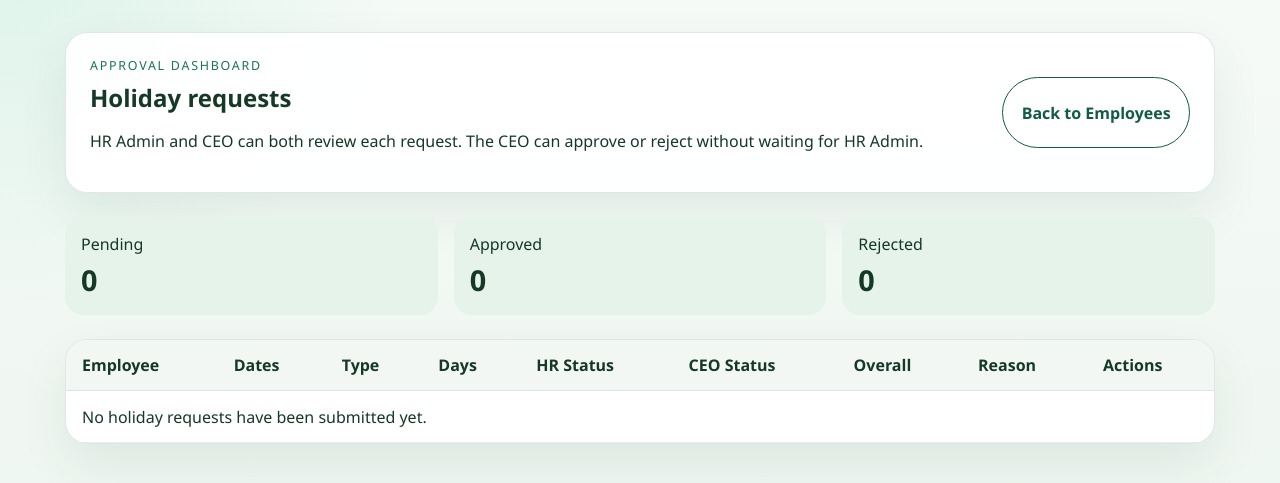
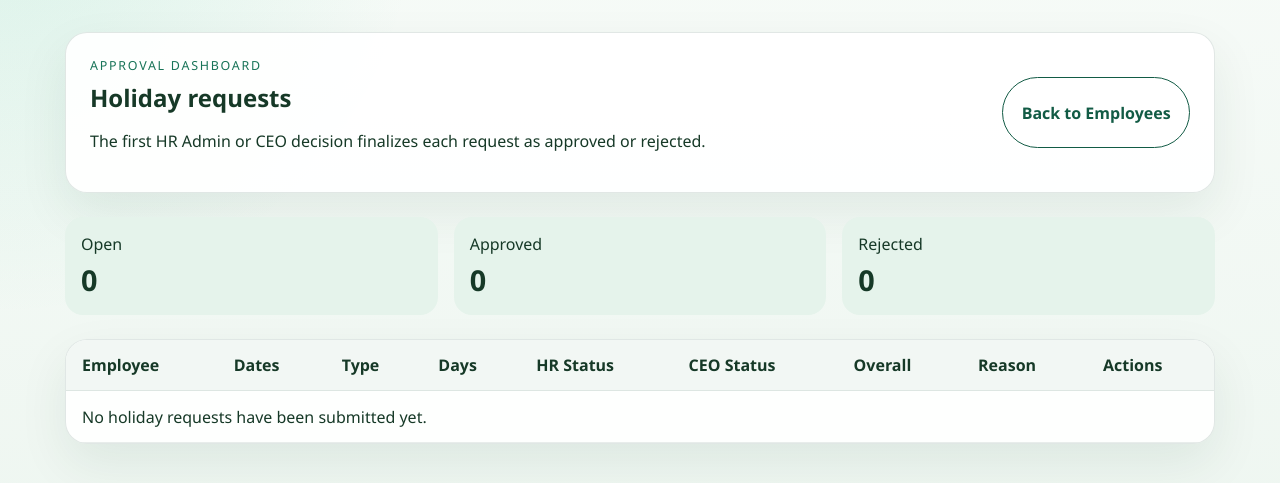
Before and after one commit to ytech-solutions-projet/CRUD_HR_app, a Django app: page /employees/leave-requests/ in a window 1280 px wide. Shown: the part 106-589 px from the top of the page. Run offline with Django 5.2, Linux system fonts and the light colour scheme; the visitor is signed in with stand-in values (Sample User, id 1); data that the repository does not hold is empty.

Commit message:
Remove pending leave request status

```diff
--- a/backend/accounts/tests.py
+++ b/backend/accounts/tests.py
@@ -86,11 +86,11 @@ class EmployeeSelfServiceTests(TestCase):
 
         self.assertRedirects(response, reverse("employee-self-service"))
         request = HolidayRequest.objects.get(employee=self.employee)
-        self.assertEqual(request.hr_status, HolidayRequest.ReviewStatus.PENDING)
-        self.assertEqual(request.ceo_status, HolidayRequest.ReviewStatus.PENDING)
+        self.assertIsNone(request.hr_status)
+        self.assertIsNone(request.ceo_status)
         self.assertContains(
             response,
-            "HR Admin and CEO can both review it, and the CEO can act without waiting for HR Admin.",
+            "It stays open until the first HR Admin or CEO decision marks it approved or rejected.",
         )
         self.assertContains(response, "April 6, 2026 to April 8, 2026")
 
--- a/backend/accounts/views.py
+++ b/backend/accounts/views.py
@@ -304,10 +304,10 @@ class EmployeeSelfServiceView(LoginRequiredMixin, DetailView):
         context["sanctions"] = self.object.sanctions.select_related("issued_by")[:5]
         context["worked_hour_logs"] = self.object.worked_hour_logs.select_related("recorded_by")[:10]
         context["total_surplus_hours"] = self.object.get_total_surplus_hours()
-        context["pending_holiday_requests_count"] = sum(
+        context["open_holiday_requests_count"] = sum(
             1
             for holiday_request in self.object.holiday_requests.all()
-            if holiday_request.overall_status == HolidayRequest.ReviewStatus.PENDING
+            if holiday_request.is_open
         )
         return context
 
@@ -354,7 +354,7 @@ class EmployeeHolidayRequestCreateView(LoginRequiredMixin, CreateView):
         )
         messages.success(
             self.request,
-            "Holiday request submitted. HR Admin and CEO can both review it, and the CEO can act without waiting for HR Admin.",
+            "Holiday request submitted. It stays open until the first HR Admin or CEO decision marks it approved or rejected.",
         )
         return HttpResponseRedirect(reverse("employee-self-service"))
 
--- a/backend/employees/access.py
+++ b/backend/employees/access.py
@@ -1,7 +1,7 @@
 PRIVILEGE_GROUP_DETAILS = {
     "HR User": "Can view, add, and edit employee records and sign-in accounts.",
-    "HR Admin": "Full HR access, including suspending employees, approving holiday requests, and assigning privileges.",
-    "CEO": "Executive access to review employee activity and co-approve holiday requests.",
+    "HR Admin": "Full HR access, including suspending employees, reviewing holiday requests, and assigning privileges.",
+    "CEO": "Executive access to review employee activity and decide holiday requests.",
     "IT Admin": "Can support account setup, assign account privileges, permanently delete sign-in accounts, and edit employee records without suspend access.",
 }
 PRIVILEGE_GROUP_ORDER = tuple(PRIVILEGE_GROUP_DETAILS)
--- a/backend/employees/forms.py
+++ b/backend/employees/forms.py
@@ -136,7 +136,7 @@ class HolidayRequestForm(forms.ModelForm):
         if overlapping_requests.exists():
             self.add_error(
                 None,
-                "This leave period overlaps with another request that is still pending or approved.",
+                "This leave period overlaps with another leave request that is still open or already approved.",
             )
         return cleaned_data
 
--- a/backend/employees/management/commands/seed_demo.py
+++ b/backend/employees/management/commands/seed_demo.py
@@ -160,7 +160,9 @@ class Command(BaseCommand):
                 "emergency_contact": "+212600000000",
                 "hr_status": HolidayRequest.ReviewStatus.APPROVED,
                 "hr_reviewed_by": admin_user,
-                "ceo_status": HolidayRequest.ReviewStatus.PENDING,
+                "ceo_status": None,
+                "ceo_reviewed_by": None,
+                "ceo_reviewed_at": None,
             },
         )
 
--- a/backend/employees/views.py
+++ b/backend/employees/views.py
@@ -103,9 +103,9 @@ class EmployeeListView(GroupRequiredMixin, ListView):
         context["can_manage_employees"] = user_can_manage_employees(self.request.user)
         context["can_suspend"] = user_has_group(self.request.user, SUSPEND_GROUPS)
         context["can_review_holiday_requests"] = user_can_review_holiday_requests(self.request.user)
-        context["pending_holiday_requests"] = HolidayRequest.objects.filter(
-            Q(hr_status=HolidayRequest.ReviewStatus.PENDING)
-            | Q(ceo_status=HolidayRequest.ReviewStatus.PENDING)
+        context["open_holiday_requests"] = HolidayRequest.objects.filter(
+            hr_status__isnull=True,
+            ceo_status__isnull=True,
         ).count()
         return context
 
@@ -233,16 +233,16 @@ class HolidayRequestQueueView(GroupRequiredMixin, ListView):
         context = super().get_context_data(**kwargs)
         all_requests = HolidayRequest.objects.all()
         context["request_counts"] = {
-            "pending": all_requests.filter(
-                Q(hr_status=HolidayRequest.ReviewStatus.PENDING)
-                | Q(ceo_status=HolidayRequest.ReviewStatus.PENDING)
-            ).exclude(
+            "open": all_requests.filter(
+                hr_status__isnull=True,
+                ceo_status__isnull=True,
+            ).count(),
+            "approved": all_requests.exclude(
                 Q(hr_status=HolidayRequest.ReviewStatus.REJECTED)
                 | Q(ceo_status=HolidayRequest.ReviewStatus.REJECTED)
-            ).count(),
-            "approved": all_requests.filter(
-                hr_status=HolidayRequest.ReviewStatus.APPROVED,
-                ceo_status=HolidayRequest.ReviewStatus.APPROVED,
+            ).filter(
+                Q(hr_status=HolidayRequest.ReviewStatus.APPROVED)
+                | Q(ceo_status=HolidayRequest.ReviewStatus.APPROVED)
             ).count(),
             "rejected": all_requests.filter(
                 Q(hr_status=HolidayRequest.ReviewStatus.REJECTED)
@@ -284,11 +284,14 @@ class HolidayRequestReviewView(GroupRequiredMixin, View):
         else:
             raise PermissionDenied("Unsupported review role.")
 
-        if holiday_request.overall_status == HolidayRequest.ReviewStatus.REJECTED and current_status == HolidayRequest.ReviewStatus.PENDING:
-            messages.info(request, "This holiday request has already been rejected.")
+        if not holiday_request.is_open:
+            if holiday_request.overall_status == HolidayRequest.ReviewStatus.REJECTED:
+                messages.info(request, "This holiday request has already been rejected.")
+            else:
+                messages.info(request, "This holiday request has already been approved.")
             return redirect(request.POST.get("next") or reverse("employee-leave-queue"))
 
-        if current_status != HolidayRequest.ReviewStatus.PENDING:
+        if current_status is not None:
             messages.info(request, "This approval step has already been completed.")
             return redirect(request.POST.get("next") or reverse("employee-leave-queue"))
 
@@ -310,10 +313,8 @@ class HolidayRequestReviewView(GroupRequiredMixin, View):
 
         if decision == HolidayRequest.ReviewStatus.REJECTED:
             messages.success(request, "Holiday request rejected.")
-        elif holiday_request.overall_status == HolidayRequest.ReviewStatus.APPROVED:
-            messages.success(request, "Holiday request fully approved by HR Admin and CEO.")
         else:
-            messages.success(request, "Approval saved. The request is still waiting for the second approval.")
+            messages.success(request, "Holiday request approved.")
         return redirect(request.POST.get("next") or reverse("employee-leave-queue"))
 
 
--- a/backend/static/css/app.css
+++ b/backend/static/css/app.css
@@ -232,7 +232,7 @@ button,
     color: #835a00;
 }
 
-.status-badge.pending {
+.status-badge.open {
     background: #fff1c8;
     color: #835a00;
 }
--- a/backend/templates/accounts/holiday_request_form.html
+++ b/backend/templates/accounts/holiday_request_form.html
@@ -10,11 +10,11 @@
         <p class="subtitle">
             Allowed this year: {{ leave_balance.allowed_days }} days.
             Approved: {{ leave_balance.approved_days }}.
-            Pending: {{ leave_balance.pending_days }}.
+            Requested: {{ leave_balance.requested_days }}.
             Remaining: {{ leave_balance.remaining_days }}.
             Owed: {{ leave_balance.owed_days }}.
         </p>
-        <p class="subtitle">HR Admin and CEO can both review your request. The CEO can approve or reject it without waiting for HR Admin.</p>
+        <p class="subtitle">A leave request stays open until the first HR Admin or CEO decision marks it approved or rejected.</p>
     </div>
 
     <form method="post" class="stacked-form">
--- a/backend/templates/employees/employee_list.html
+++ b/backend/templates/employees/employee_list.html
@@ -11,7 +11,7 @@
     </div>
     <div class="button-row">
         {% if can_review_holiday_requests %}
-        <a href="{% url 'employee-leave-queue' %}" class="secondary-link">Leave Queue ({{ pending_holiday_requests }})</a>
+        <a href="{% url 'employee-leave-queue' %}" class="secondary-link">Leave Queue ({{ open_holiday_requests }})</a>
         {% endif %}
         {% if can_manage_employees %}
         <a href="{% url 'employee-create' %}" class="button-link">Add Employee</a>
--- a/backend/templates/employees/holiday_request_queue.html
+++ b/backend/templates/employees/holiday_request_queue.html
@@ -7,7 +7,7 @@
     <div>
         <p class="eyebrow">Approval Dashboard</p>
         <h2>Holiday requests</h2>
-        <p>HR Admin and CEO can both review each request. The CEO can approve or reject without waiting for HR Admin.</p>
+        <p>The first HR Admin or CEO decision finalizes each request as approved or rejected.</p>
     </div>
     <div class="button-row">
         <a href="{% url 'employee-list' %}" class="secondary-link">Back to Employees</a>
@@ -16,8 +16,8 @@
 
 <section class="stats-grid">
     <article>
-        <span>Pending</span>
-        <strong>{{ request_counts.pending }}</strong>
+        <span>Open</span>
+        <strong>{{ request_counts.open }}</strong>
     </article>
     <article>
         <span>Approved</span>
@@ -54,12 +54,30 @@
                 <td>{{ request.start_date }} to {{ request.end_date }}</td>
                 <td>{{ request.get_leave_type_display }}</td>
                 <td>{{ request.total_days }}</td>
-                <td><span class="status-badge {{ request.hr_status|lower }}">{{ request.hr_status|lower|capfirst }}</span></td>
-                <td><span class="status-badge {{ request.ceo_status|lower }}">{{ request.ceo_status|lower|capfirst }}</span></td>
-                <td><span class="status-badge {{ request.overall_status|lower }}">{{ request.overall_status|lower|capfirst }}</span></td>
+                <td>
+                    {% if request.hr_status %}
+                    <span class="status-badge {{ request.hr_status|lower }}">{{ request.hr_status_label }}</span>
+                    {% else %}
+                    <span class="muted-label">{{ request.hr_status_label }}</span>
+                    {% endif %}
+                </td>
+                <td>
+                    {% if request.ceo_status %}
+                    <span class="status-badge {{ request.ceo_status|lower }}">{{ request.ceo_status_label }}</span>
+                    {% else %}
+                    <span class="muted-label">{{ request.ceo_status_label }}</span>
+                    {% endif %}
+                </td>
+                <td>
+                    {% if request.overall_status %}
+                    <span class="status-badge {{ request.overall_status|lower }}">{{ request.overall_status_label }}</span>
+                    {% else %}
+                    <span class="muted-label">{{ request.overall_status_label }}</span>
+                    {% endif %}
+                </td>
                 <td>{{ request.reason }}</td>
                 <td class="actions">
-                    {% if can_review_as_hr and request.hr_status == "PENDING" and request.overall_status == "PENDING" %}
+                    {% if can_review_as_hr and request.is_open %}
                     <form method="post" action="{% url 'holiday-request-review' request.pk 'hr' %}" class="inline-form">
                         {% csrf_token %}
                         <input type="hidden" name="decision" value="approve">
@@ -73,7 +91,7 @@
                         <button type="submit" class="danger-button">Reject as HR Admin</button>
                     </form>
                     {% endif %}
-                    {% if can_review_as_ceo and request.ceo_status == "PENDING" and request.overall_status == "PENDING" %}
+                    {% if can_review_as_ceo and request.is_open %}
                     <form method="post" action="{% url 'holiday-request-review' request.pk 'ceo' %}" class="inline-form">
                         {% csrf_token %}
                         <input type="hidden" name="decision" value="approve">
@@ -87,7 +105,7 @@
                         <button type="submit" class="danger-button">Reject as CEO</button>
                     </form>
                     {% endif %}
-                    {% if request.hr_status != "PENDING" and request.ceo_status != "PENDING" or request.overall_status == "REJECTED" %}
+                    {% if not request.is_open %}
                     <span class="muted-label">Completed</span>
                     {% endif %}
                 </td>
```
Also changed, not shown: backend/employees/models.py (+31 -10 lines), backend/employees/tests.py (+10 -7 lines), backend/templates/accounts/employee_self_service.html (+24 -6 lines), backend/templates/employees/employee_detail.html (+5 -5 lines), backend/employees/migrations/0005_remove_pending_review_status.py (added).
